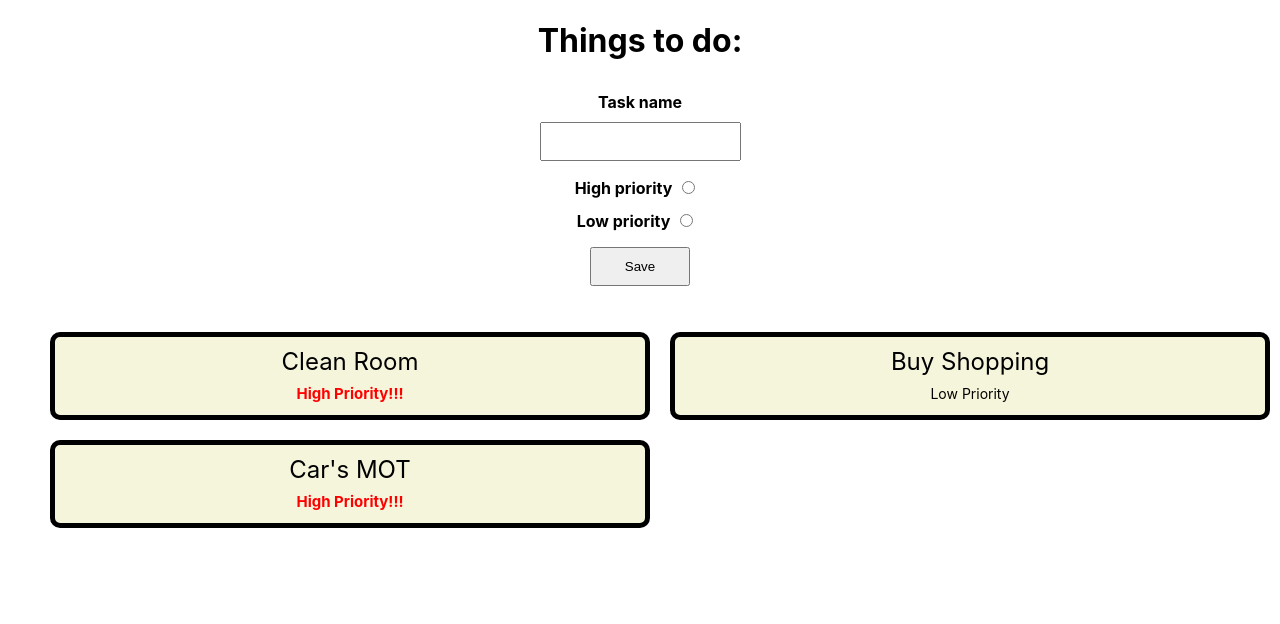
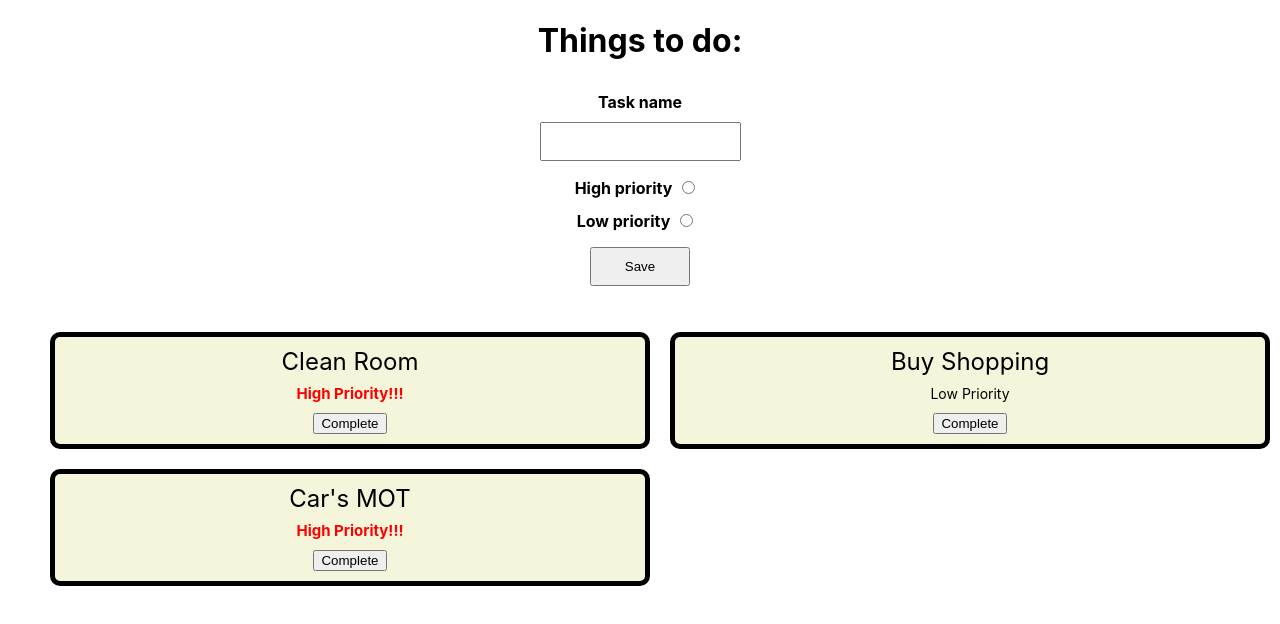
Before and after one commit to Jp2429/w7_d1_hw_react, a React (Create React App) app: page / in a window 1280 px wide. Shown: the top 624 px of the page. Built offline with nearby package versions, Linux system fonts and the light colour scheme.

Commit message:
updated with a complete button

```diff
--- a/src/App.js
+++ b/src/App.js
@@ -44,11 +44,17 @@ function App() {
     taskLowPriority.checked=false
   }
 
+  const completeTodo=(id)=>{
+    const nextTodos=todoList.filter(todo=>todo.id!==id)
+    setTodoList(nextTodos)
+  }
+
   const listItems = todoList.map((task) => {
     return (
       <li key={task.id}>
         <span>{task.task_name}</span><br></br>
-        {task.priority==="High" ? <span id="high-prior-span">{task.priority} Priority!!!</span>:<span id="low-prior-span">{task.priority} Priority</span>}
+        {task.priority==="High" ? <span id="high-prior-span">{task.priority} Priority!!!</span>:<span id="low-prior-span">{task.priority} Priority</span>}<br></br>
+        <button className="complete-button" onClick={()=>completeTodo(task.id)}>Complete</button>
 
       </li>
     )
@@ -65,6 +71,7 @@ function App() {
           <input type="text" id="tasks" onChange={handleUserInput}/><br></br>
           <label htmlFor="High">High priority</label>
           <input type="radio" id="high-priority" value="High" name="priority" onChange={handlePriority}/><br></br>
+          {/* checked={priority==="High"} */}
           <label htmlFor="Low">Low priority</label>
           <input type="radio" id="low-priority" value="Low" name="priority" onChange={handlePriority}/><br></br>
           <input type="submit" value="Save" id="submit"/>
```
